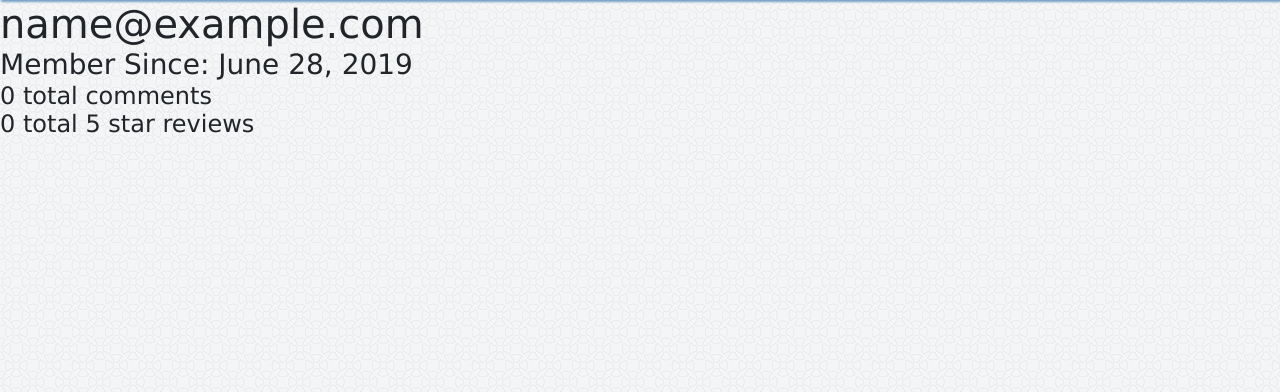
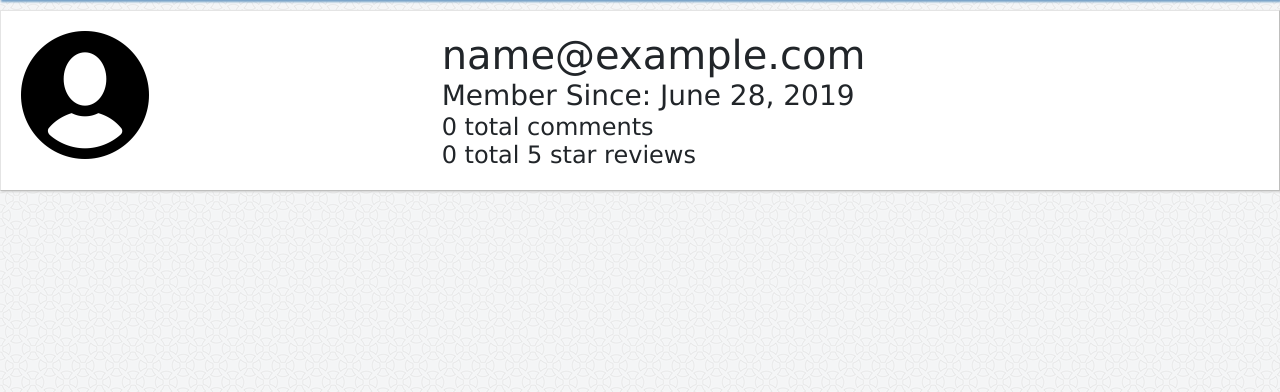
Before and after one commit to StephenMelnick/nomster, a Rails app: page /users/1 in a window 1280 px wide. Shown: the part 68-460 px from the top of the page. Run offline with Rails 7, Linux system fonts and the light colour scheme; the visitor is signed in with stand-in values (Sample User, id 1); data that the repository does not hold is empty; style sheets or scripts are compiled from the project's sources; some libraries are stand-ins or nearby versions.

Commit message:
styling the metrics

```diff
--- a/app/views/users/show.html.erb
+++ b/app/views/users/show.html.erb
@@ -1,4 +1,15 @@
+<div class="booyah-box">
+<div class="row">
+  <div class="col-4">
+    <%= image_tag 'user.png' %>
+  </div>
+
+<div class="col-8">
 <h1><%= @user.email %></h1>
 <h3>Member Since: <%= @user.created_at.strftime("%B %d, %Y") %></h3>
 <h4><%= @user.comments.count %> total comments</h4>
 <h4><%= @user.comments.where(rating: '5_stars').count %> total 5 star reviews</h4>
+</div>
+</div>
+</div class="clear"></div>
+</div>
```
Also changed, not shown: app/assets/images/user.png (added).
